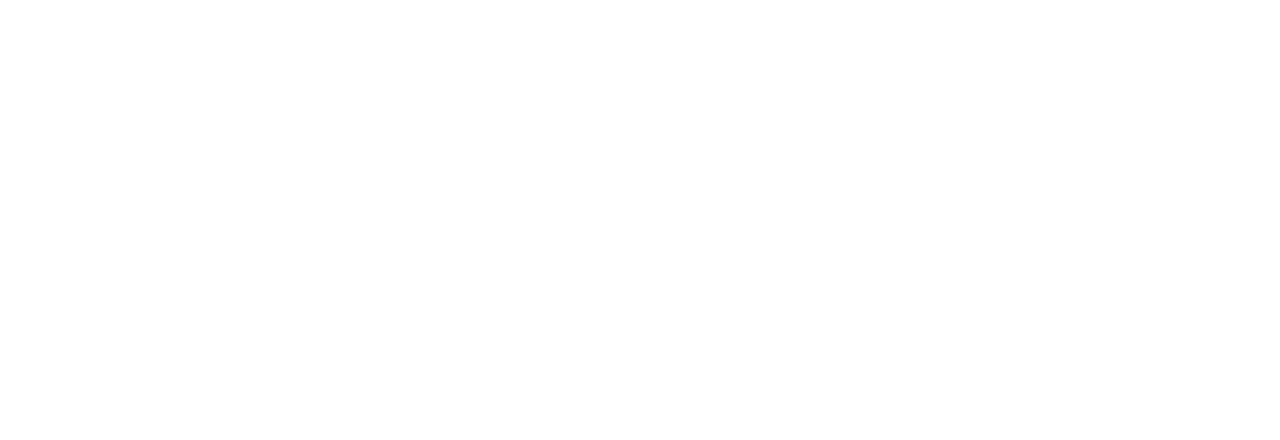
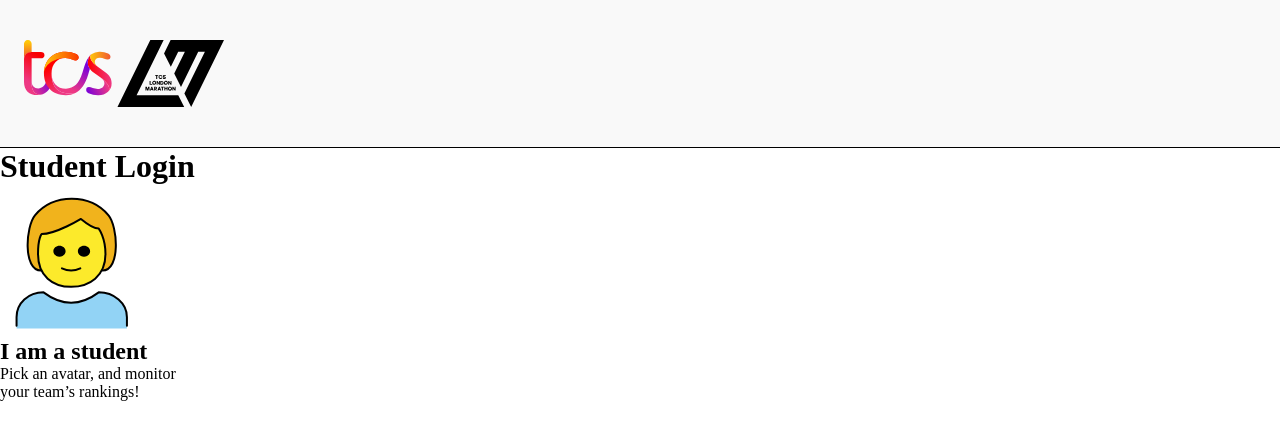
Before and after one commit to Emotivz/marafun, a React (Create React App) app: page /login/student in a window 1280 px wide. Before the commit this address had no page. Shown: the top 440 px of the page. Built offline with nearby package versions, Linux system fonts and the light colour scheme.

Commit message:
add student login

```diff
--- a/src/App.js
+++ b/src/App.js
@@ -1,5 +1,6 @@
 import "./App.scss";
 import Login from "./pages/Login";
+import StudentLogin from "./pages/StudentLogin";
 import { BrowserRouter, Routes, Route } from "react-router-dom";
 
 function App() {
@@ -9,6 +10,7 @@
         <Routes>
           <Route path={"/"} />
           <Route path={"/login"} element={<Login />} />
+          <Route path={"/login/student"} element={<StudentLogin />} />
         </Routes>
       </BrowserRouter>
     </div>
--- /dev/null
+++ b/src/components/LoginForm/LoginForm.js
@@ -0,0 +1,16 @@
+import "./LoginForm.scss";
+
+const LoginForm = ({ icon, role, info1, info2 }) => {
+  return (
+    <article className="login-form">
+      <img src={icon} alt="" className="login-card__icon" />
+      <h2 className="login-card__title">I am a {role}</h2>
+      <div className="login-card__info-container">
+        <p className="login-card__info">{info1}</p>
+        <p className="login-card__info">{info2}</p>
+      </div>
+    </article>
+  );
+};
+
+export default LoginForm;
--- /dev/null
+++ b/src/pages/StudentLogin.js
@@ -0,0 +1,20 @@
+import Header from "../components/Header/Header";
+import LoginForm from "../components/LoginForm/LoginForm";
+import StudentIcon from "../assets/icons/openmoji_child.svg";
+
+const StudentLogin = () => {
+  return (
+    <>
+      <Header />
+      <h1 className="student-login__title">Student Login</h1>
+      <LoginForm
+        icon={StudentIcon}
+        role={"student"}
+        info1={"Pick an avatar, and monitor"}
+        info2={"your team’s rankings!"}
+      />
+    </>
+  );
+};
+
+export default StudentLogin;
```
Also changed, not shown: src/components/LoginForm/LoginForm.scss (added).
